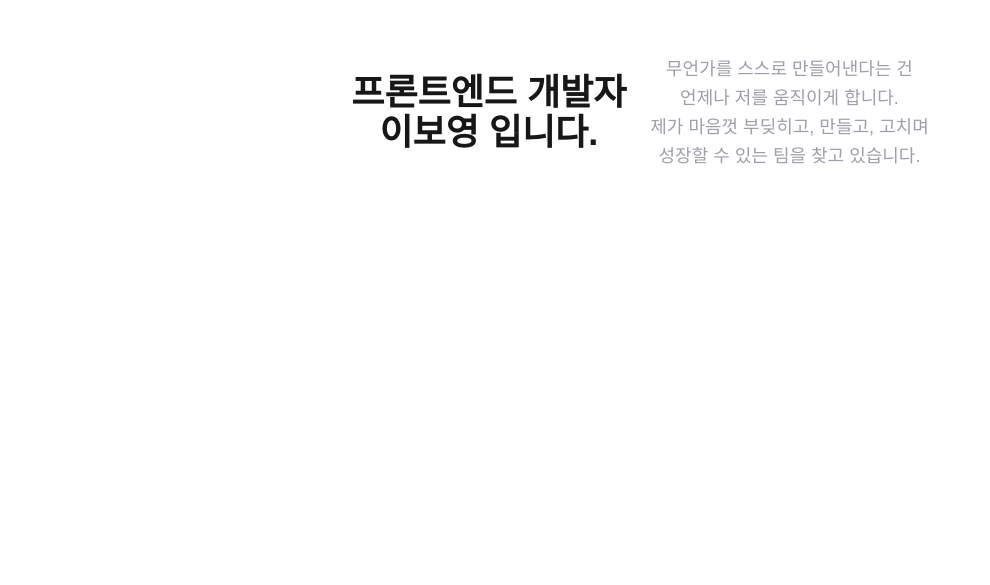
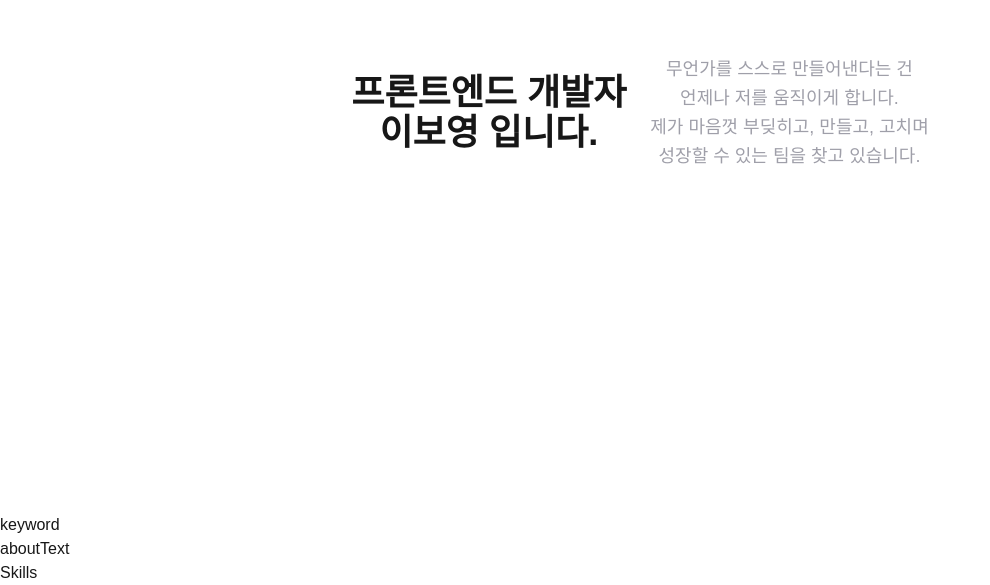
Before and after one commit to osoon9295/portfolio, a Next.js app: page / in a window 1280 px wide. Shown: the part 287-872 px from the top of the page, without its empty margins (0-990 px from the left). Before the commit the page ends 800 px from the top, so only its background shows below. Built offline with nearby package versions, Linux system fonts and the light colour scheme.

Commit message:
[BOPO-3] Keyword,AboutText,Skills import

```diff
--- a/src/app/page.tsx
+++ b/src/app/page.tsx
@@ -1,3 +1,6 @@
+import AboutText from "@/components/about/AboutText";
+import Keyword from "@/components/about/Keyword";
+import Skills from "@/components/about/Skills";
 import Intro from "@/components/Intro";
 import React from "react";
 
@@ -5,6 +8,9 @@ const page = () => {
   return (
     <div>
       <Intro />
+      <Keyword />
+      <AboutText />
+      <Skills />
     </div>
   );
 };
--- /dev/null
+++ b/src/components/about/AboutText.tsx
@@ -0,0 +1,7 @@
+import React from "react";
+
+const AboutText = () => {
+  return <div>aboutText</div>;
+};
+
+export default AboutText;
--- /dev/null
+++ b/src/components/about/Keyword.tsx
@@ -0,0 +1,7 @@
+import React from "react";
+
+const Keyword = () => {
+  return <div>keyword</div>;
+};
+
+export default Keyword;
--- /dev/null
+++ b/src/components/about/Skills.tsx
@@ -0,0 +1,7 @@
+import React from "react";
+
+const Skills = () => {
+  return <div>Skills</div>;
+};
+
+export default Skills;
```
